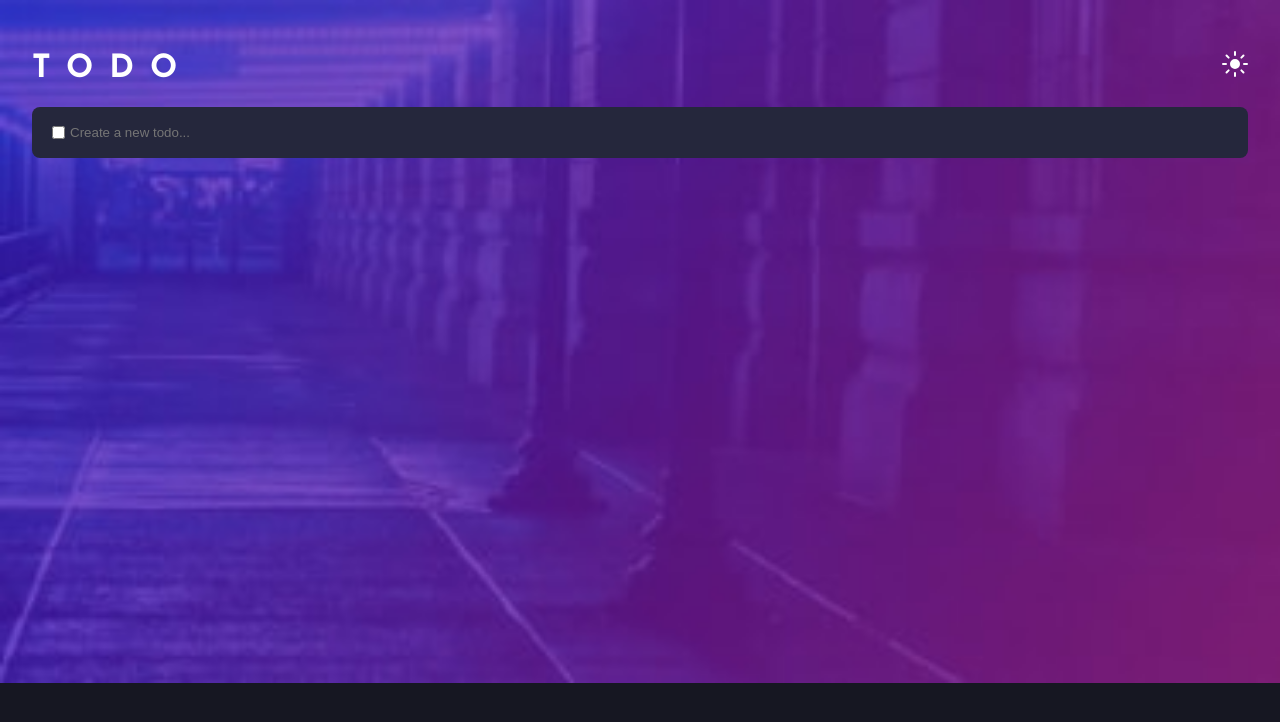
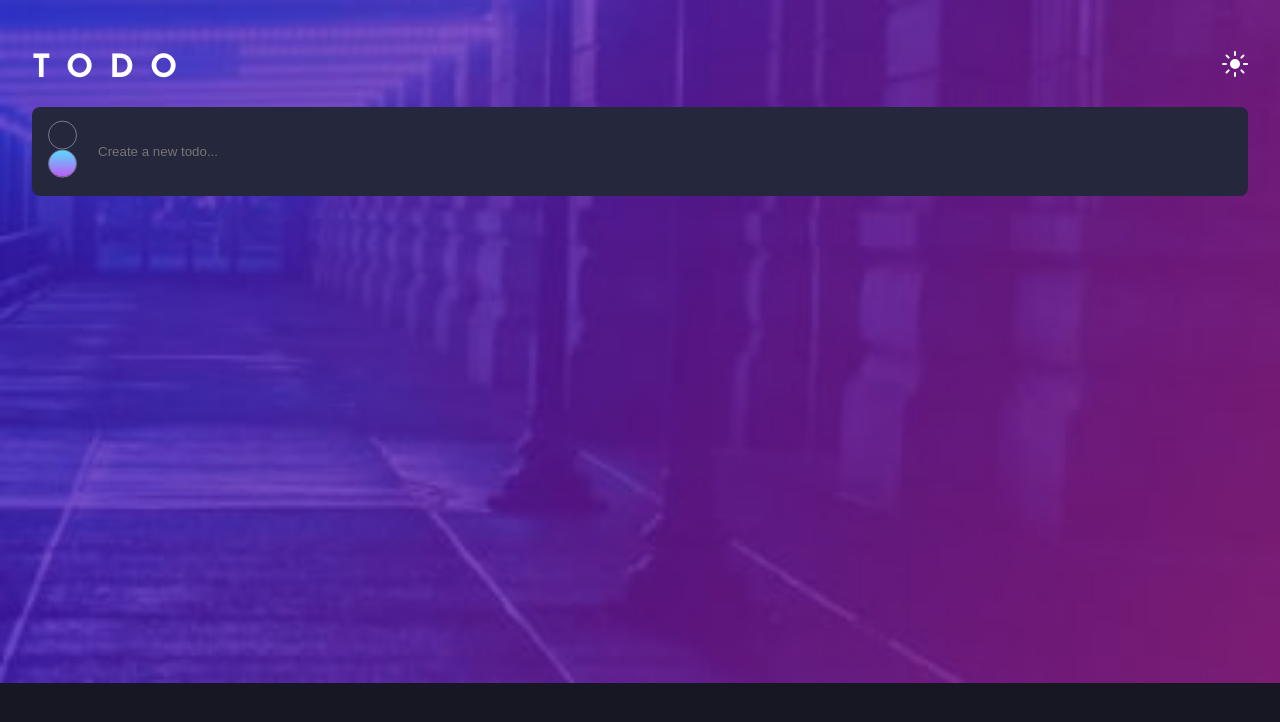
Before and after one commit to mattbcowan/todo-list, a React (Create React App) app: page / in a window 1280 px wide. Shown: the top 722 px of the page. Built offline with nearby package versions, Linux system fonts and the light colour scheme.

Commit message:
Checkbox Started

```diff
--- a/src/App.js
+++ b/src/App.js
@@ -1,4 +1,5 @@
 import styled from "styled-components";
+import Checkbox from "./components/Checkbox";
 
 const AppContainer = styled.div`
   font-family: "Josefin Sans", sans-serif;
@@ -57,11 +58,6 @@ const TaskInput = styled.input`
   }
 `;
 
-const CheckBox = styled.input`
-  border: 1px solid hsl(234, 39%, 85%);
-  background-color: transparent;
-`;
-
 function App() {
   return (
     <AppContainer>
@@ -75,7 +71,7 @@ function App() {
         </StyledHeader>
         <StyledMain>
           <TaskContainer>
-            <CheckBox type="checkbox" />
+            <Checkbox />
             <TaskInput type="text" placeholder="Create a new todo..." />
           </TaskContainer>
         </StyledMain>
--- /dev/null
+++ b/src/components/Checkbox.jsx
@@ -0,0 +1,55 @@
+import React from "react";
+import styled from "styled-components";
+
+const StyledCheckbox = styled.label`
+  font-size: 2rem;
+  font-weight: bold;
+  line-height: 1.1;
+  display: grid;
+  grid-template-columns: 1em auto;
+  gap: 0.5em;
+`;
+
+const StyledInput = styled.input`
+  appearance: none;
+  background-color: transparent;
+  margin: 0;
+  font: inherit;
+  width: 0.9em;
+  height: 0.9em;
+  border: 1px solid hsl(234, 11%, 52%);
+  border-radius: 1em;
+  transform: translateY(-0.075em);
+  overflow: hidden;
+  display: grid;
+  place-content: center;
+
+  &::before {
+    content: "";
+    width: 0.9em;
+    height: 0.9em;
+    transform: scale(0);
+    transition: 120ms transform ease-in-out;
+    background: linear-gradient(hsl(192, 100%, 67%), hsl(280, 87%, 65%));
+    );
+  }
+
+  &:checked::before {
+    transform: scale(1);
+  }
+`;
+
+const Checkbox = () => {
+  return (
+    <div>
+      <StyledCheckbox>
+        <StyledInput type="checkbox" name="checkbox" />
+      </StyledCheckbox>
+      <StyledCheckbox>
+        <StyledInput type="checkbox" name="checkbox" checked />
+      </StyledCheckbox>
+    </div>
+  );
+};
+
+export default Checkbox;
```
